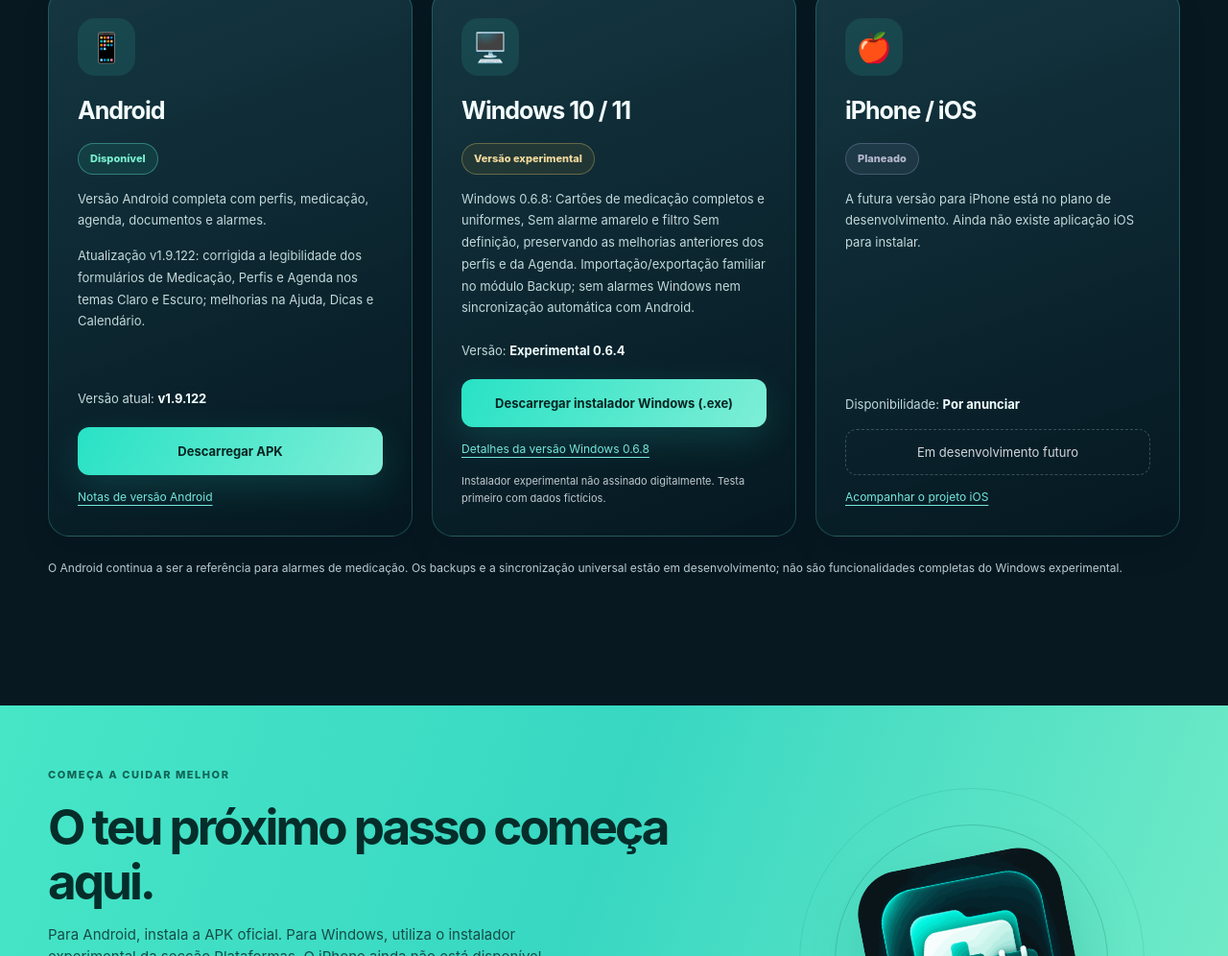
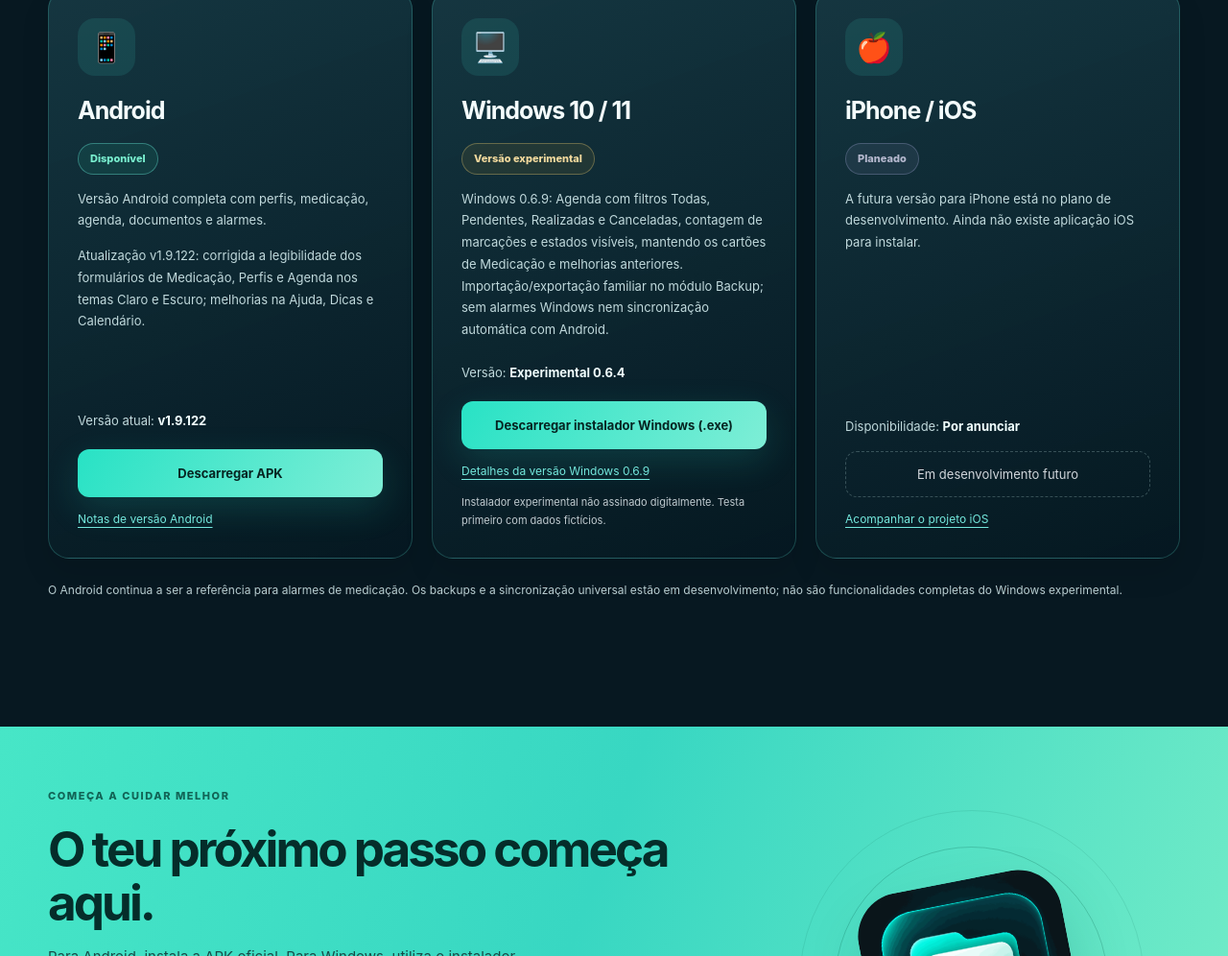
Before and after one commit to DanBar1971/SaudePratica, a plain HTML site: page index.html in a window 1280 px wide. Shown: the part 4202-5198 px from the top of the page at 96% size. Drawn offline with Linux system fonts and the light colour scheme; no server answers.

Commit message:
release(windows): 0.6.9 Agenda four filters and documentation

```diff
--- a/index.html
+++ b/index.html
@@ -46,7 +46,7 @@
         <p class="hero-lead">Organiza a medicação, acompanha as tomas, guarda documentos e gere as consultas. Para ti e para quem cuidas, com uma experiência simples, clara e em português.</p>
         <div class="hero-actions">
           <a class="btn btn-primary" href="https://github.com/DanBar1971/SaudePratica/releases/latest/download/SaudePratica.apk" data-download> <span aria-hidden="true">↓</span> Descarregar para Android</a>
-          <a class="btn btn-outline" data-windows-download href="https://github.com/DanBar1971/SaudePratica/releases/download/windows-v0.6.8-preview/SaudePratica-Setup.exe">↓ Descarregar instalador Windows</a>
+          <a class="btn btn-outline" data-windows-download href="https://github.com/DanBar1971/SaudePratica/releases/download/windows-v0.6.9-preview/SaudePratica-Setup.exe">↓ Descarregar instalador Windows</a>
         </div>
         <div class="hero-meta"><span><span class="check">✓</span> Android disponível</span><span><span class="check">✓</span> Windows experimental</span><span><span class="check">✓</span> Vários perfis</span><span><span class="check">✓</span> Código no GitHub</span></div>
         <div class="release-line"><span class="mini-glow"></span> Versão mais recente: <strong data-release>mais recente</strong> <span class="release-sep">·</span> <a href="https://github.com/DanBar1971/SaudePratica/releases/latest" data-release-link>Notas de versão ↗</a></div>
@@ -141,10 +141,10 @@
           <div class="platform-icon" aria-hidden="true">🖥️</div>
           <h3>Windows 10 / 11</h3>
           <span class="platform-status platform-preview" data-windows-status>Versão experimental</span>
-          <p>Windows 0.6.8: Cartões de medicação completos e uniformes, Sem alarme amarelo e filtro Sem definição, preservando as melhorias anteriores dos perfis e da Agenda. Importação/exportação familiar no módulo Backup; sem alarmes Windows nem sincronização automática com Android.</p>
+          <p>Windows 0.6.9: Agenda com filtros Todas, Pendentes, Realizadas e Canceladas, contagem de marcações e estados visíveis, mantendo os cartões de Medicação e melhorias anteriores. Importação/exportação familiar no módulo Backup; sem alarmes Windows nem sincronização automática com Android.</p>
           <p class="platform-version">Versão: <strong data-windows-release>Experimental 0.6.4</strong></p>
-          <a class="btn btn-primary platform-action" data-windows-download href="https://github.com/DanBar1971/SaudePratica/releases/download/windows-v0.6.8-preview/SaudePratica-Setup.exe">Descarregar instalador Windows (.exe)</a>
-          <a class="platform-secondary" data-windows-link href="https://github.com/DanBar1971/SaudePratica/releases/tag/windows-v0.6.8-preview">Detalhes da versão Windows 0.6.8</a>
+          <a class="btn btn-primary platform-action" data-windows-download href="https://github.com/DanBar1971/SaudePratica/releases/download/windows-v0.6.9-preview/SaudePratica-Setup.exe">Descarregar instalador Windows (.exe)</a>
+          <a class="platform-secondary" data-windows-link href="https://github.com/DanBar1971/SaudePratica/releases/tag/windows-v0.6.9-preview">Detalhes da versão Windows 0.6.9</a>
           <small class="platform-warning">Instalador experimental não assinado digitalmente. Testa primeiro com dados fictícios.</small>
         </article>
         <article class="platform-card">
@@ -160,7 +160,7 @@
       <p class="platform-footnote">O Android continua a ser a referência para alarmes de medicação. Os backups e a sincronização universal estão em desenvolvimento; não são funcionalidades completas do Windows experimental.</p>
     </section>
 
-    <section class="download-section" id="download" aria-labelledby="download-title"><div class="container download-content"><div class="download-left"><div class="eyebrow eyebrow-small light">COMEÇA A CUIDAR MELHOR</div><h2 id="download-title">O teu próximo passo começa aqui.</h2><p>Para Android, instala a APK oficial. Para Windows, utiliza o instalador experimental da secção Plataformas. O iPhone ainda não está disponível.</p><div class="download-actions"><a class="btn btn-dark" href="https://github.com/DanBar1971/SaudePratica/releases/latest/download/SaudePratica.apk" data-download><span aria-hidden="true">↓</span> Descarregar APK <span data-release>mais recente</span></a><a class="btn btn-dark" data-windows-download href="https://github.com/DanBar1971/SaudePratica/releases/download/windows-v0.6.8-preview/SaudePratica-Setup.exe">↓ Instalar no Windows (.exe)</a></div>
+    <section class="download-section" id="download" aria-labelledby="download-title"><div class="container download-content"><div class="download-left"><div class="eyebrow eyebrow-small light">COMEÇA A CUIDAR MELHOR</div><h2 id="download-title">O teu próximo passo começa aqui.</h2><p>Para Android, instala a APK oficial. Para Windows, utiliza o instalador experimental da secção Plataformas. O iPhone ainda não está disponível.</p><div class="download-actions"><a class="btn btn-dark" href="https://github.com/DanBar1971/SaudePratica/releases/latest/download/SaudePratica.apk" data-download><span aria-hidden="true">↓</span> Descarregar APK <span data-release>mais recente</span></a><a class="btn btn-dark" data-windows-download href="https://github.com/DanBar1971/SaudePratica/releases/download/windows-v0.6.9-preview/SaudePratica-Setup.exe">↓ Instalar no Windows (.exe)</a></div>
         <details class="install-guide">
           <summary>Como instalar a APK no Android ou Xiaomi?</summary>
           <div class="install-guide-body">
```
